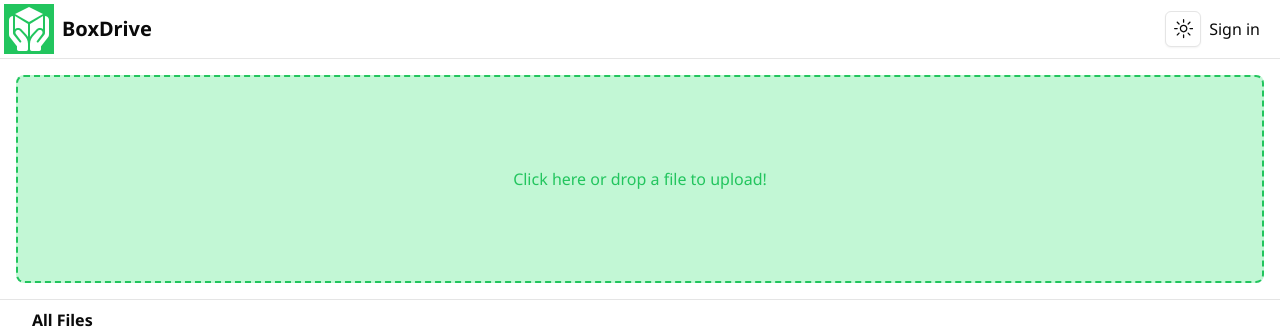
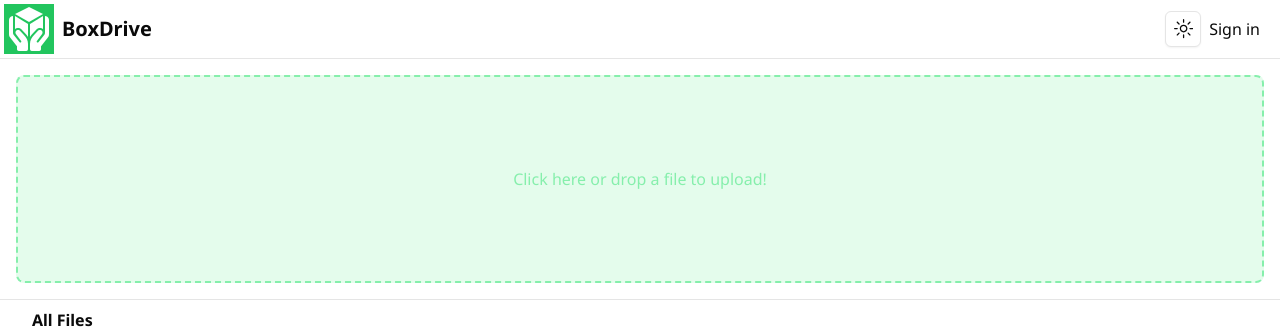
Before and after one commit to AvikNayak22/BoxDrive, a Next.js app: page /dashboard in a window 1280 px wide. Shown: the top 333 px of the page. Built offline with nearby package versions, Linux system fonts and the light colour scheme; no server answers; the database is empty.

Commit message:
minor ui changes

```diff
--- a/components/DropzoneComponent.tsx
+++ b/components/DropzoneComponent.tsx
@@ -81,10 +81,10 @@ const DropzoneComponent = () => {
             <div
               {...getRootProps()}
               className={cn(
-                "w-full h-52 flex justify-center items-center p-5 border-2 border-dashed border-green-500 dark:border-green-300 rounded-lg text-center",
+                "w-full h-52 flex justify-center items-center p-5 border-2 border-dashed border-green-300 dark:border-green-300 rounded-lg text-center",
                 isDragActive
                   ? "bg-green-400/60 dark:bg-green-500/80 text-white animate-pulse"
-                  : "bg-green-300/50 dark:bg-green-500/50 text-green-500 dark:text-green-300"
+                  : "bg-green-200/40 dark:bg-green-300/40 text-green-300 dark:text-green-300"
               )}
             >
               <input {...getInputProps()} />
```
